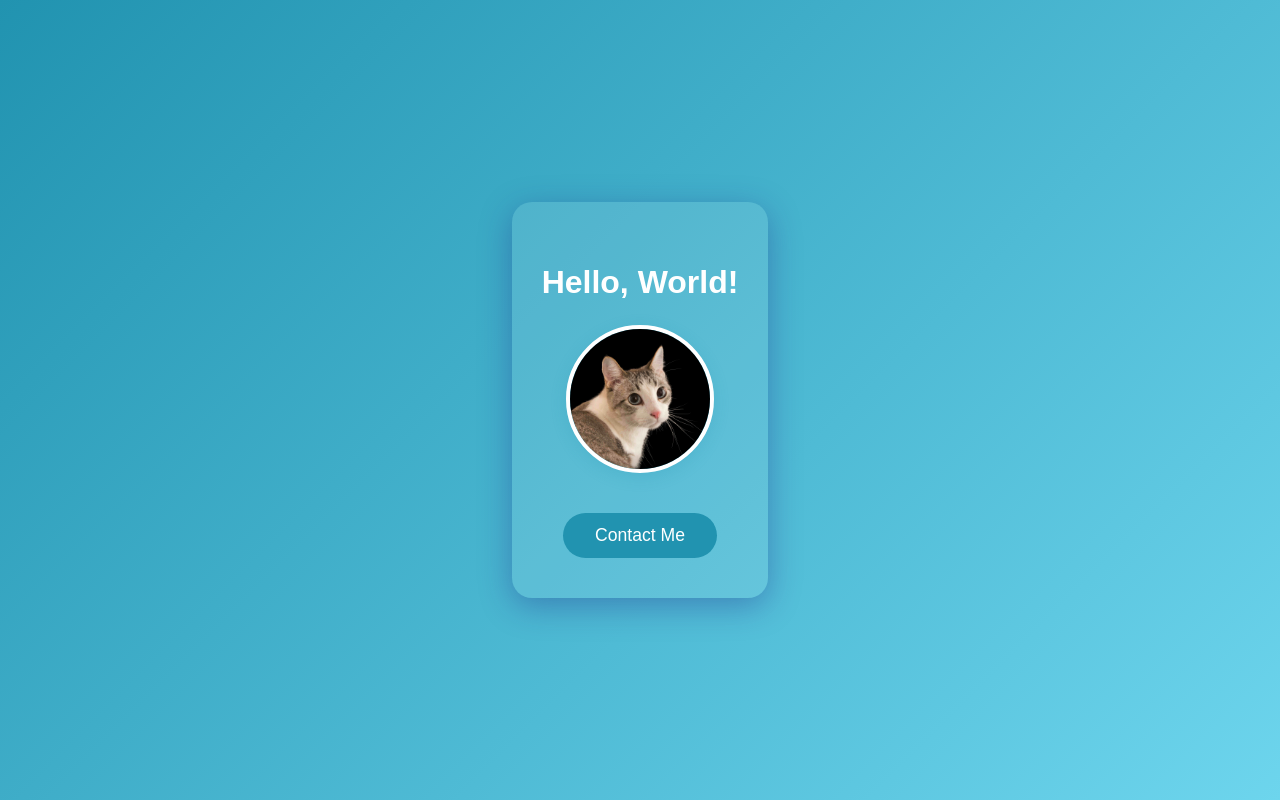
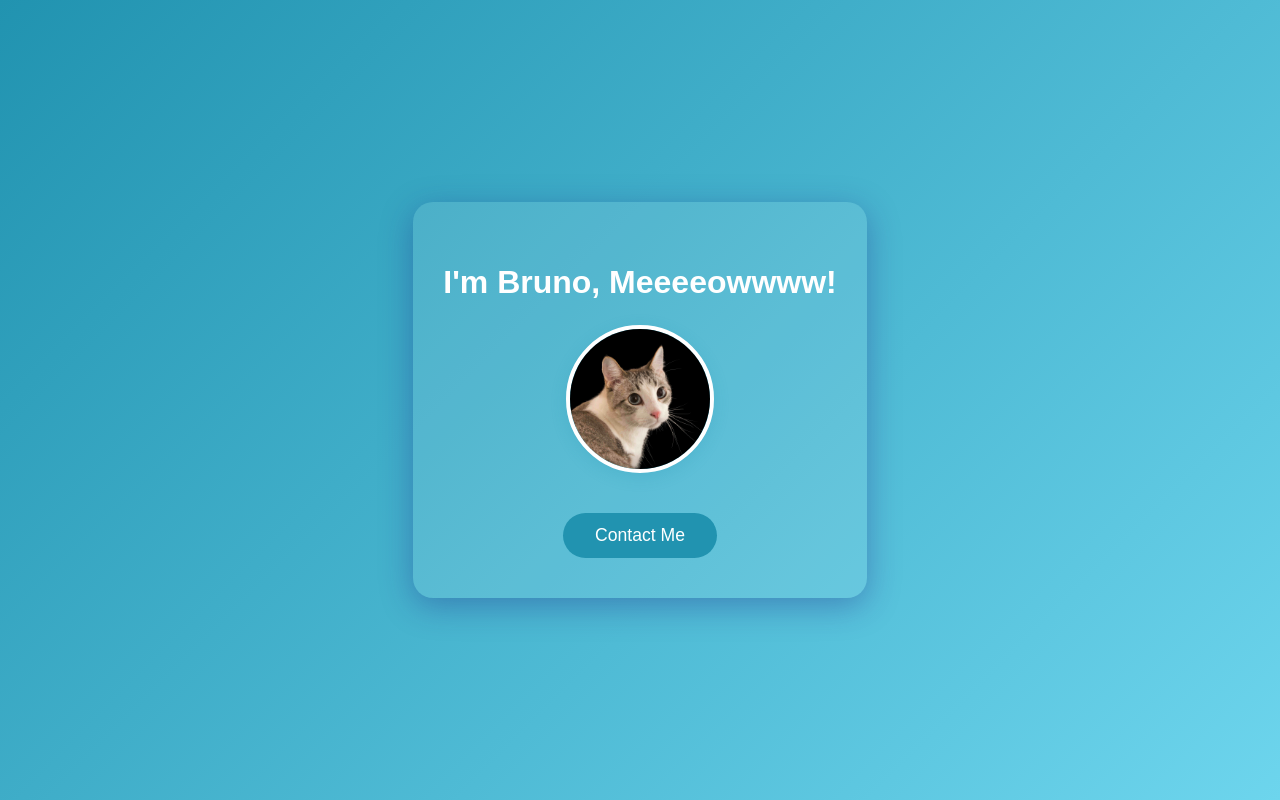
Before and after one commit to todds-slalom/Vibes_0815, a plain HTML site: page index.html in a window 1280 px wide. Drawn offline with Linux system fonts and the light colour scheme.

Commit message:
Update index.html to personalize greeting message

```diff
--- a/index.html
+++ b/index.html
@@ -8,7 +8,7 @@
 </head>
 <body>
     <div class="container">
-        <h1>Hello, World!</h1>
+        <h1>I'm Bruno, Meeeeowwww!</h1>
         <div class="profile-pic-wrapper">
             <img src="images/cat.jpeg" alt="Profile Picture" class="profile-pic">
         </div>
```
Also changed, not shown: 1 other file.
